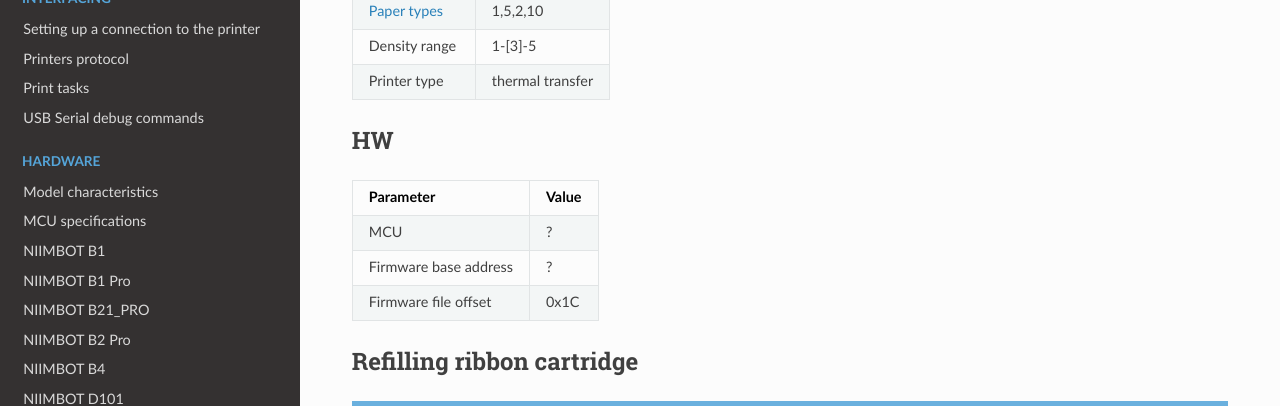
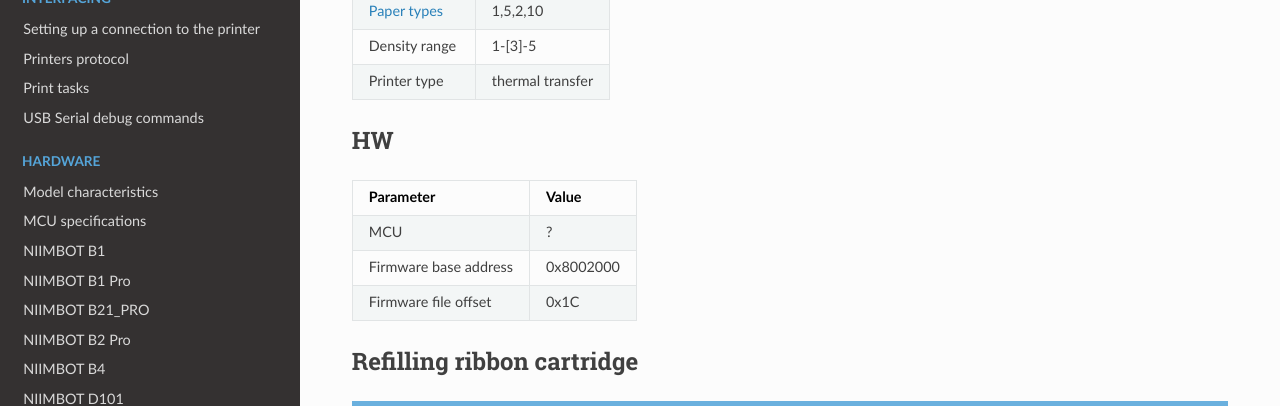
Before and after one commit to MultiMote/niimbot-wiki, an MkDocs documentation site: the page built from docs/hardware/niimbot-m3.md, in a window 1280 px wide and 900 px high, scrolled down 957 px. Shown: the top 406 px of the window. Built offline with MkDocs 1.6.1, drawn with Linux system fonts in a browser that asks for light colours; nearby versions of some CDN libraries.

Commit message:
M3 base address

```diff
--- a/docs/hardware/niimbot-m3.md
+++ b/docs/hardware/niimbot-m3.md
@@ -22,7 +22,7 @@
 | Parameter             | Value  |
 | --------------------- | ------ |
 | MCU                   | ? |
-| Firmware base address | ? |
+| Firmware base address | 0x8002000 |
 | Firmware file offset  | 0x1C |
 
 ## Refilling ribbon cartridge
```
Also changed, not shown: docs/other/niimbot-cloud.md (+1 -1 lines).
